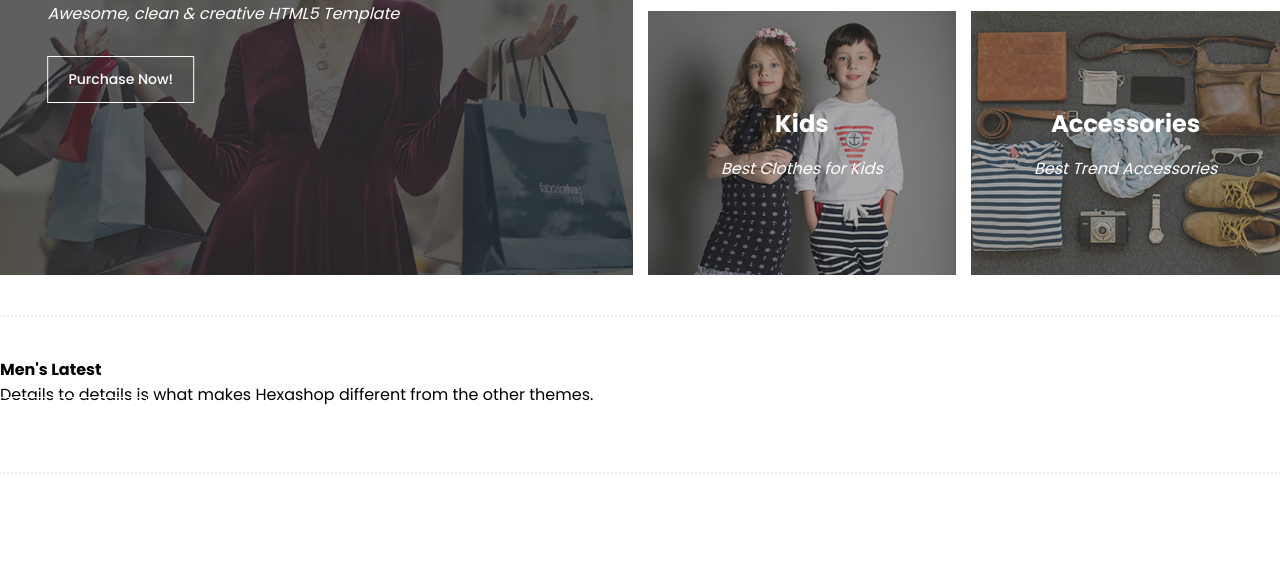
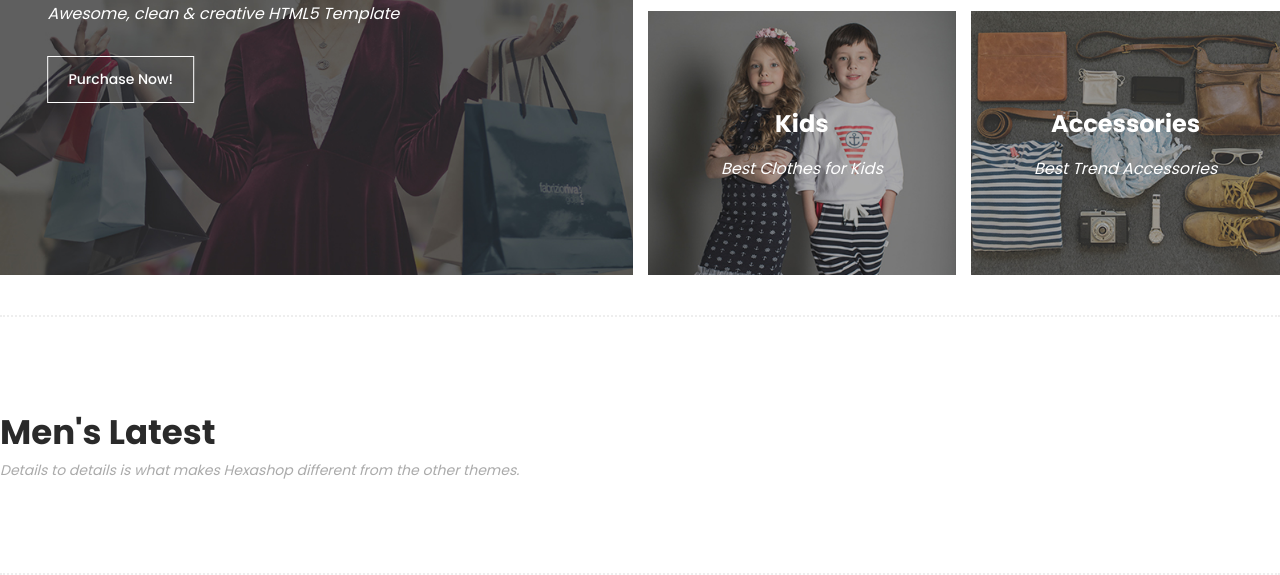
Before and after one commit to saejunahn/hexa_website, a plain HTML site: page index.html in a window 1280 px wide. Shown: the part 410-985 px from the top of the page. Before the commit the page ends 884 px from the top, so only its background shows below. Drawn offline with Linux system fonts and the light colour scheme.

Commit message:
slider section 작업 중

```diff
--- a/index.html
+++ b/index.html
@@ -98,16 +98,14 @@
                 </div>
                 </section>
 
-                 <!-- Hero Section -->
-        <section class="hero dot-bottom">
-            <div class="container">
-                <div class="left-side">
-                        <h4>Men's Latest</h4>
-                        <span>Details to details is what makes Hexashop different from the other themes.
-                        </span>
-                        <a href="#" class="common-btn">Purchase Now!</a>
+                <section class="sub-section dot-bottom men-slider">
+                    <div class="container">
+                        <div class="section-title">
+                            <h3>Men's Latest</h3>
+                            <p>Details to details is what makes Hexashop different from the other themes.</p>
+                        </div>
                     </div>
-                </div>
+                </section>
 
             </div>
         </section>
```
